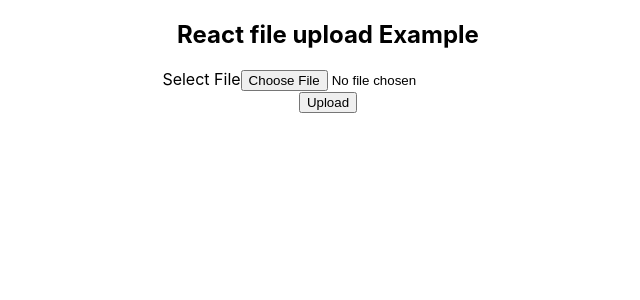
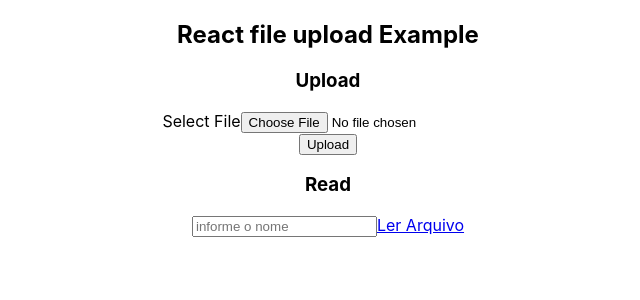
Before and after one commit to thomasravache/blob-api-consume-react, a React (Create React App) app: page / in a window 1280 px wide. Shown: the top 300 px of the page, without its empty margins (312-952 px from the left). Built offline with nearby package versions, Linux system fonts and the light colour scheme.

Commit message:
feat: read file

```diff
--- a/src/App.js
+++ b/src/App.js
@@ -4,11 +4,15 @@ import { upload } from './services';
 
 function App() {
   const [selectedFile, setSelectedFile] = useState('');
+  const [fileToRead, setFileToRead] = useState('');
 
-
-  const handleChange = ({ target: { files } }) => {
+  const handleChangeUpload = ({ target: { files } }) => {
     console.log(files);
     setSelectedFile(files[0]);
+  };
+
+  const handleChange = ({ target: { value } }, setState) => {
+    setState(value);
   };
 
   const submit = async () => {
@@ -20,11 +24,12 @@ function App() {
 
   return (
     <div className="App">
+        <h2>React file upload Example</h2>
       <div>
-        <h2>React file upload Example</h2>
+        <h3>Upload</h3>
         <div>
           <label>Select File</label>
-          <input type="file" name="MyFile" onChange={handleChange} />
+          <input type="file" name="MyFile" onChange={handleChangeUpload} />
         </div>
         <div>
           <button type="button" onClick={submit}>
@@ -32,6 +37,11 @@ function App() {
           </button>
         </div>
       </div>
+      <div>
+        <h3>Read</h3>
+        <input type="text" placeholder='informe o nome' onChange={(e) => handleChange(e, setFileToRead)}/>
+        <a href={`https://localhost:7241/file/read?fileName=${fileToRead}`} target='_blank' rel='noreferrer'>Ler Arquivo</a>
+      </div>
     </div>
   );
 }
```
